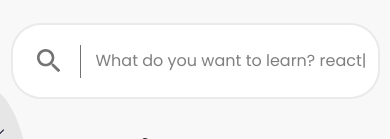
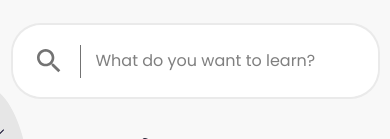
Before and after one commit to uclaacm/dev-pathways, a React (Create React App) app: page / in a window 390 px wide. Shown: the part 264-403 px from the top of the page. Built offline with nearby package versions, Linux system fonts and the light colour scheme.

Commit message:
made placeholder animation disappear on smaller screens accomplished by setting transparency to 100% when width of screen goes below 720 pixels

```diff
--- a/src/components/SearchBar/SearchBar.css
+++ b/src/components/SearchBar/SearchBar.css
@@ -28,6 +28,12 @@
     }
 }
 
+@media screen and (max-width: 720px) {
+    #animation {
+        color: rgba(0, 0, 0, 0);
+    }
+}
+
 .searchbar input:focus {
     outline: none;
 }
--- a/src/components/SearchBar/SearchBar.js
+++ b/src/components/SearchBar/SearchBar.js
@@ -19,7 +19,7 @@ const SearchBar = props => {
             <img src={line} alt="line" />
             <div>
                 {showPlaceholder && !value && <label for="search">
-                    What do you want to learn? <TypingAnimation words={["html/css", "javascript", "react"]} />
+                    What do you want to learn? <span id="animation"><TypingAnimation words={["html/css", "javascript", "react"]} /></span>
                 </label>}
                 <input
                     id="search"
```
